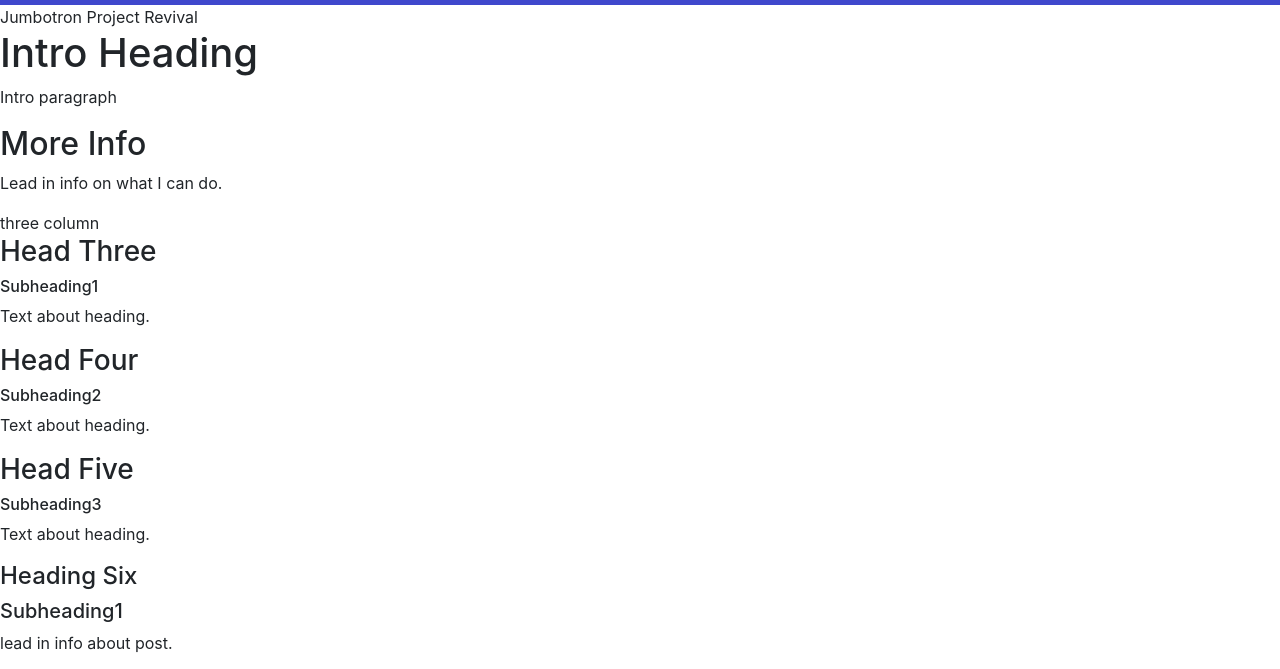
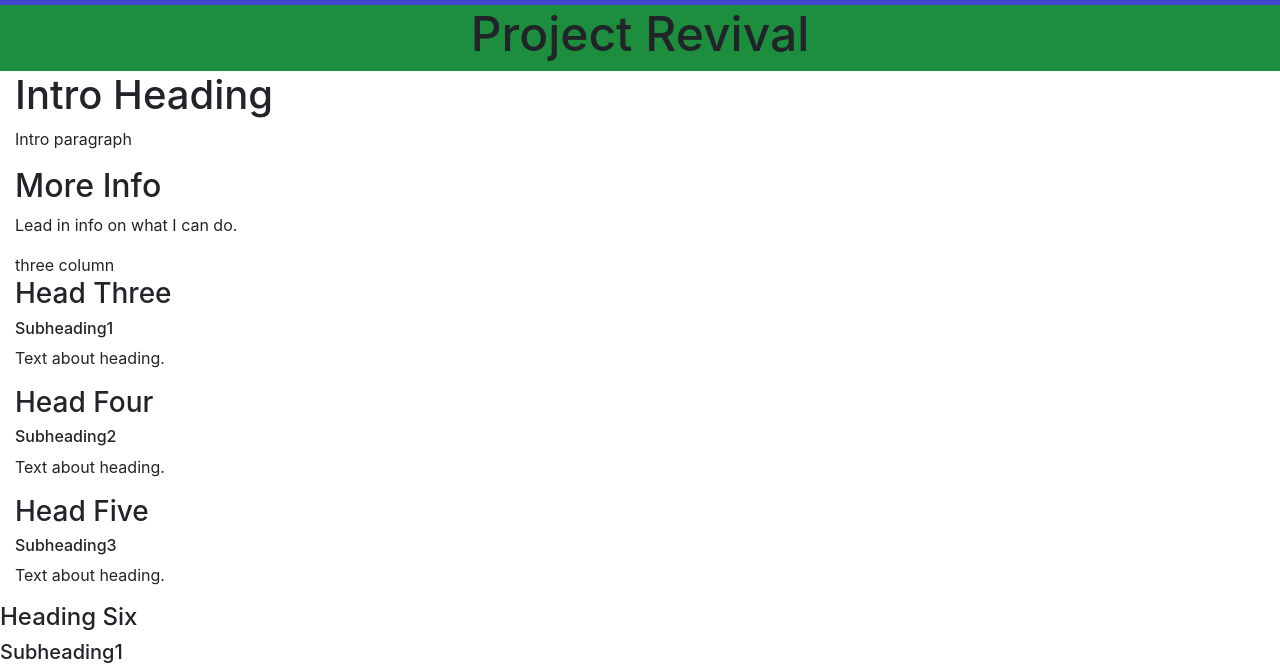
Before and after one commit to dke85/Project-Revival, a plain HTML site: page index.html in a window 1280 px wide. Shown: the part 101-770 px from the top of the page. Drawn offline with Linux system fonts and the light colour scheme.

Commit message:
Jumbotron Area Edit
Established a jumbotron area that will mostly be utilized for the title area.

```diff
--- a/css/general.sass
+++ b/css/general.sass
@@ -23,3 +23,10 @@
     text-align: center
     li
         float: left
+
+.title
+    text-align: center
+    font-size: 3em
+
+.Jumbotron
+    background-color: rgb(28,142,62)
--- a/index.html
+++ b/index.html
@@ -40,13 +40,25 @@
                 </ul>
             </nav>
         </div>
-        <div>Jumbotron Project Revival</div>
+
+        <!--Page Title Area-->
+
+        <div class="container-fluid">
+            <div class="Jumbotron row">
+                <div class="col-sm-12">
+                    <h1 class="title">Project Revival</h1>
+                </div>
+            </div>
+        </div>
+
     </header>
 
-    <section>
-        <div>
-            <h1>Intro Heading</h1>
-            <p>Intro paragraph</p>
+    <section class="container-fluid">
+        <div class="row">
+            <div class="col-sm-12 col-md-10">
+                <h1>Intro Heading</h1>
+                <p>Intro paragraph</p>
+            </div>
         </div>
         <div>
             <h2>More Info</h2>
```
Also changed, not shown: css/general.css, 1 other file.
